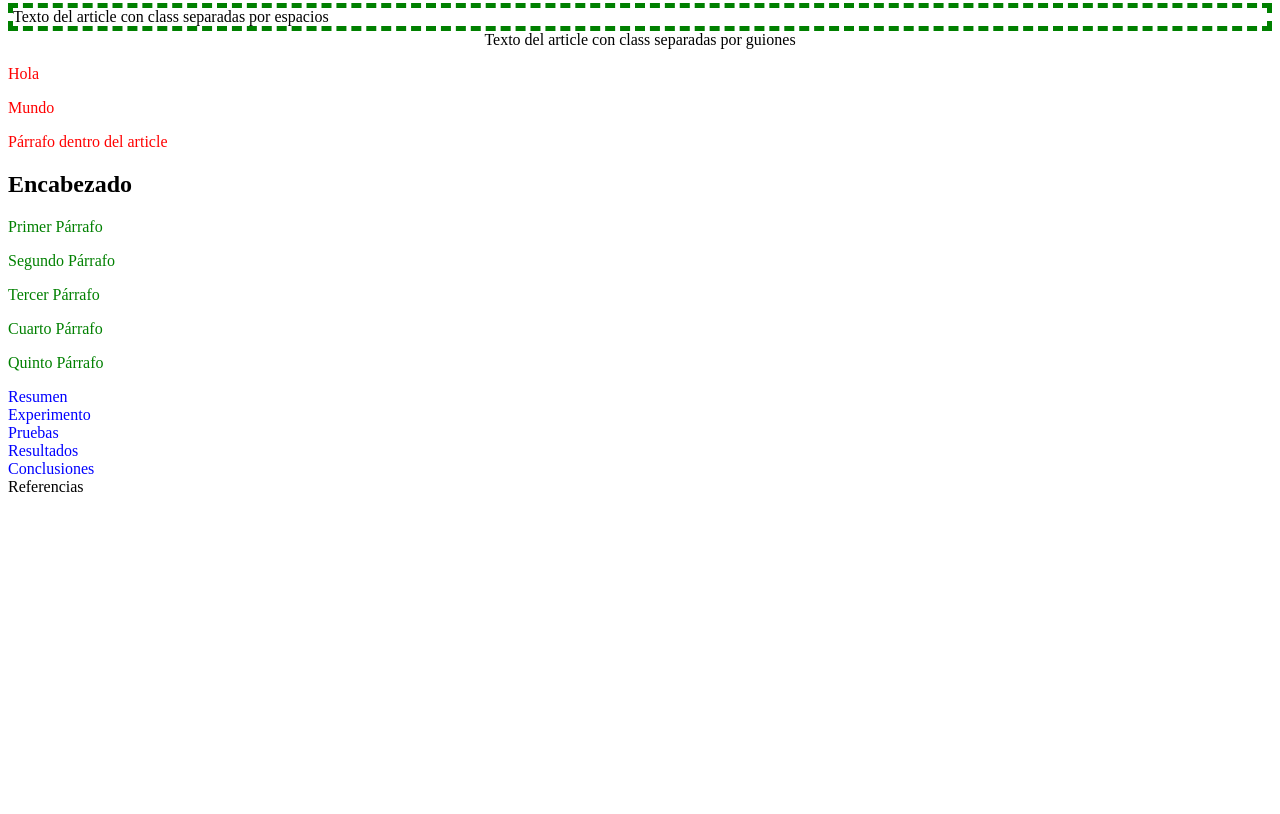
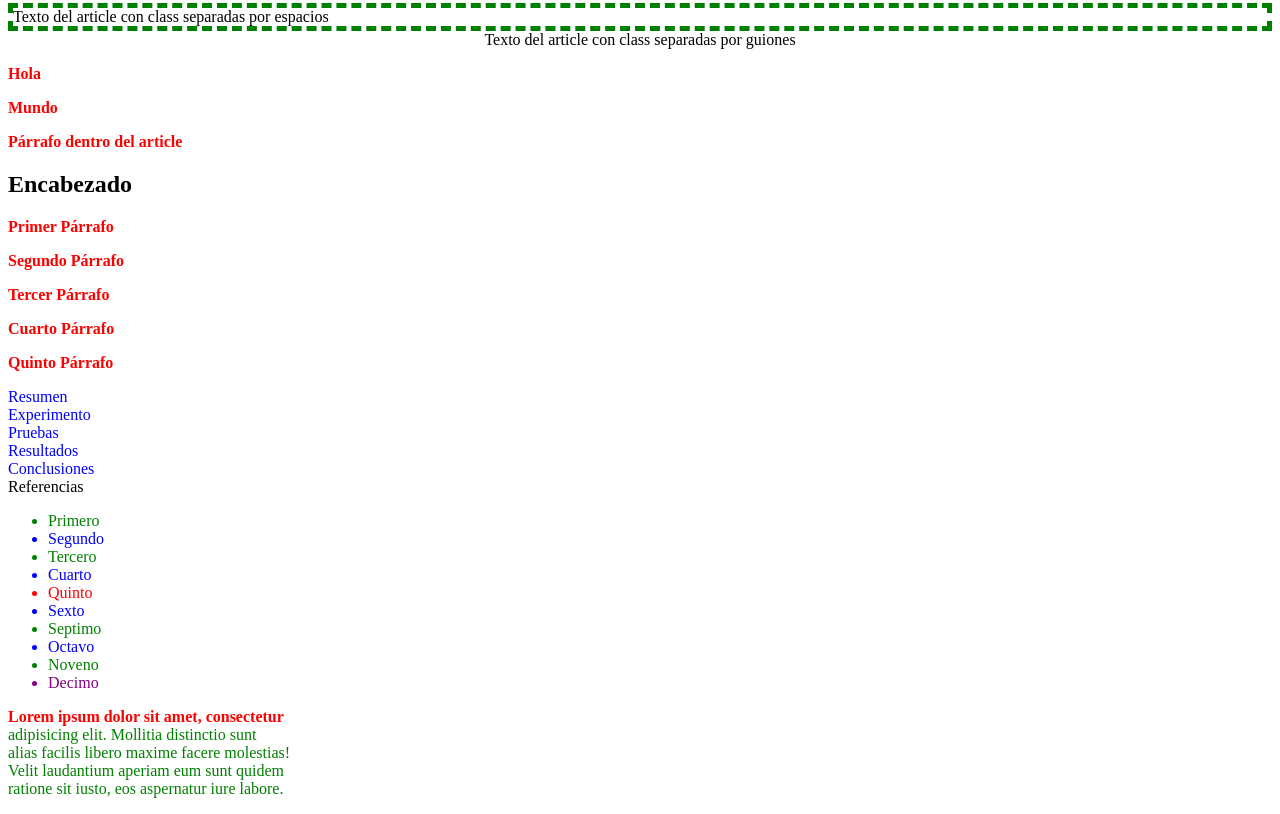
Before and after one commit to martileos/pw218309, a plain HTML site: page selectoresavanzados.html in a window 1280 px wide. Shown: the part 1019-1833 px from the top of the page. Before the commit the page ends 1523 px from the top, so only its background shows below. Drawn offline with Linux system fonts and the light colour scheme.

Commit message:
Selectores avanzados 02

```diff
--- a/css/selectoresavanzados.css
+++ b/css/selectoresavanzados.css
@@ -75,3 +75,21 @@ menos el id="referencias"*/
 section:not(#referencias){
 	color: blue;
 }
+
+li:nth-child(odd){ /*impar*/
+	color: green;
+}
+li:nth-child(even){ /*pares*/
+	color: blue;
+}
+li:nth-child(5){ /*quinto elemento*/
+	color: red;
+}
+li:nth-last-child(1){
+	color: purple;
+}
+
+p:first-line{
+	color: red;
+	font-weight: bold;
+}
--- a/selectoresavanzados.html
+++ b/selectoresavanzados.html
@@ -38,5 +38,21 @@
 	<section id="resultados">Resultados</section>
 	<section id="conclusiones">Conclusiones</section>
 	<section id="referencias">Referencias</section>
+
+	<ul>
+		<li>Primero</li>
+		<li>Segundo</li>
+		<li>Tercero</li>
+		<li>Cuarto</li>
+		<li>Quinto</li>
+		<li>Sexto</li>
+		<li>Septimo</li>
+		<li>Octavo</li>
+		<li>Noveno</li>
+		<li>Decimo</li>
+	</ul>
+	<p>
+		Lorem ipsum dolor sit amet, consectetur  <br>adipisicing elit. Mollitia distinctio sunt  <br>alias facilis libero maxime facere molestias! <br> Velit laudantium aperiam eum sunt quidem  <br>ratione sit iusto, eos aspernatur iure labore. <br>
+	</p>
 </body>
 </html>
```
Also changed, not shown: 1 other file.
